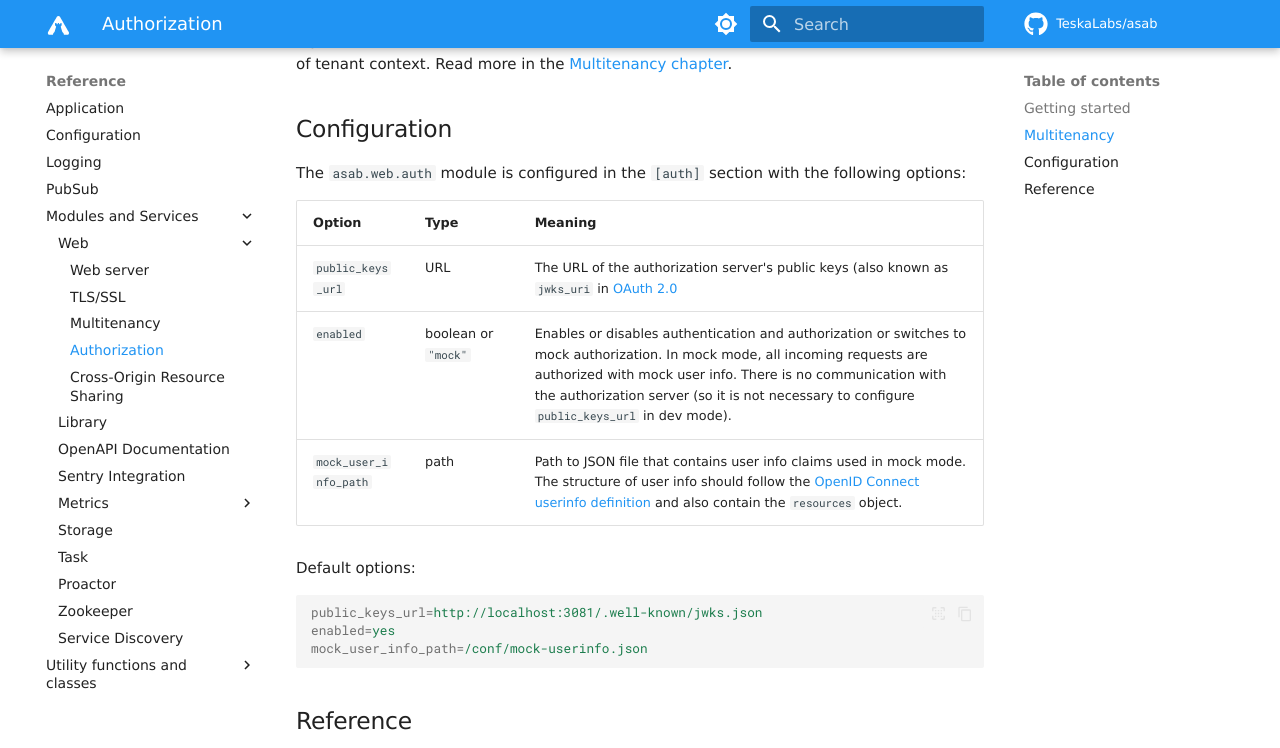
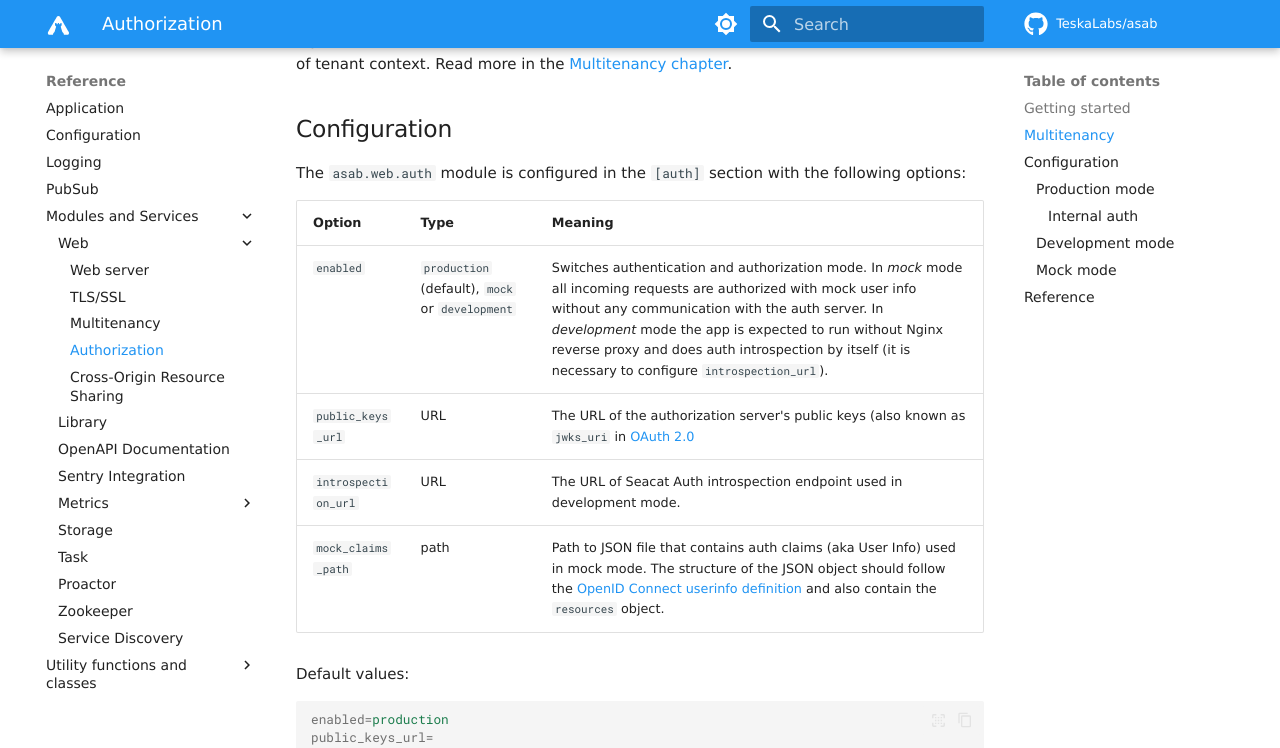
Before and after one commit to TeskaLabs/asab, an MkDocs documentation site: the page built from docs/reference/services/web/authorization.md, in a window 1280 px wide and 1400 px high, scrolled down 1750 px. Shown: the top 748 px of the window. Built offline with MkDocs 1.6.1 and Material for MkDocs 9.7.7, drawn with Linux system fonts in a browser that asks for light colours; some web fonts are replaced; comment, search, counter and statistics services are not loaded; some of the changed text lies outside the part shown.

Commit message:
update auth docs

````diff
--- a/docs/reference/services/web/authorization.md
+++ b/docs/reference/services/web/authorization.md
@@ -1,4 +1,4 @@
-# Authorization
+# Authentication and authorization
 
 The `asab.web.auth` module provides [authentication](https://en.wikipedia.org/wiki/Authentication) and
 [authorization](https://en.wikipedia.org/wiki/Authorization) of incoming requests.
@@ -92,21 +92,73 @@
 
 ## Configuration
 
-The `asab.web.auth` module is configured
-in the `[auth]` section with the following options:
+The `asab.web.auth` module is configured in the `[auth]` section with the following options:
 
-| Option | Type | Meaning |
-| --- | --- | --- |
-| `public_keys_url` | URL | The URL of the authorization server's public keys (also known as `jwks_uri` in [OAuth 2.0](https://www.rfc-editor.org/rfc/rfc8414#section-2) |
-| `enabled` | boolean or `"mock"` | Enables or disables authentication and authorization or switches to mock authorization. In mock mode, all incoming requests are authorized with mock user info. There is no communication with the authorization server (so it is not necessary to configure `public_keys_url` in dev mode). |
-| `mock_user_info_path` | path | Path to JSON file that contains user info claims used in mock mode. The structure of user info should follow the [OpenID Connect userinfo definition](https://openid.net/specs/openid-connect-core-1_0.html#UserInfoResponse) and also contain the `resources` object. |
+| Option              | Type                                            | Meaning                                                                                                                                                                                                                                                                                                                                        |
+|---------------------|-------------------------------------------------|------------------------------------------------------------------------------------------------------------------------------------------------------------------------------------------------------------------------------------------------------------------------------------------------------------------------------------------------|
+| `enabled`           | `production` (default), `mock` or `development` | Switches authentication and authorization mode. In _mock_ mode all incoming requests are authorized with mock user info without any communication with the auth server. In _development_ mode the app is expected to run without Nginx reverse proxy and does auth introspection by itself (it is necessary to configure `introspection_url`). |
+| `public_keys_url`   | URL                                             | The URL of the authorization server's public keys (also known as `jwks_uri` in [OAuth 2.0](https://www.rfc-editor.org/rfc/rfc8414#section-2)                                                                                                                                                                                                   |
+| `introspection_url` | URL                                             | The URL of Seacat Auth introspection endpoint used in development mode.                                                                                                                                                                                                                                                                        |
+| `mock_claims_path`  | path                                            | Path to JSON file that contains auth claims (aka User Info) used in mock mode. The structure of the JSON object should follow the [OpenID Connect userinfo definition](https://openid.net/specs/openid-connect-core-1_0.html#UserInfoResponse) and also contain the `resources` object.                                                        |
 
-Default options:
+Default values:
 
 ```ini
-public_keys_url=http://localhost:3081/.well-known/jwks.json
-enabled=yes
-mock_user_info_path=/conf/mock-userinfo.json
+enabled=production
+public_keys_url=
+introspection_url=
+mock_claims_path=/conf/mock-claims.json
+```
+
+### Production mode
+
+In production mode, the `AuthService` uses the authorization server to authenticate and authorize incoming requests.
+The application is expected to run behind Nginx reverse proxy with auth introspection enabled.
+
+You need to configure `public_keys_url` to point to the auth server's public keys endpoint to be able to verify incoming requests.
+
+```ini
+[auth]
+public_keys_url=https://example.teskalabs.com/.well-known/jwks.json
+```
+
+#### Internal auth
+
+To use ASAB's cluster-internal authentication (together with the web authentication above),
+initialize `asab.api.ApiService` and `asab.zookeeper.Module` in your application.
+This will automatically set up shared keys necessary for internal auth, no extra configuration necessary.
+
+You can also use internal authentication without web authentication by leaving `public_keys_url` empty.
+
+
+### Development mode
+
+In development mode, the `AuthService` expects the application to run without Nginx reverse proxy and
+does auth token introspection by itself.
+
+To use the development mode, set the `enabled` option to `development` and specify
+the `introspection_url` to point to the auth server's access token introspection endpoint.
+You also need to configure `public_keys_url` to the auth server's public keys endpoint.
+
+```ini
+[auth]
+enabled=development
+public_keys_url=http://localhost:8900/.well-known/jwks.json
+introspection_url=http://localhost:8900/nginx/introspect/openidconnect
+```
+
+### Mock mode
+
+In mock mode, the `AuthService` authorizes all incoming requests with mock authorization claims (aka User Info) without
+any communication with the auth server.
+You can also customize the claims by providing a path to a JSON file with mock claims.
+The file content should comply with the [OpenID Connect userinfo response definition](https://openid.net/specs/openid-connect-core-1_0.html#UserInfoResponse)
+and also contain the `resources` object.
+
+```ini
+[auth]
+enabled=mock
+mock_claims_path=./mock-claims.json
 ```
 
 
````
Also changed, not shown: 1 other file.
